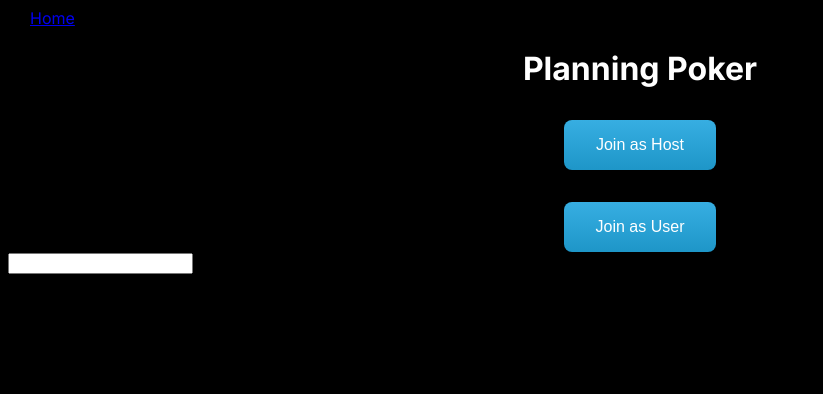
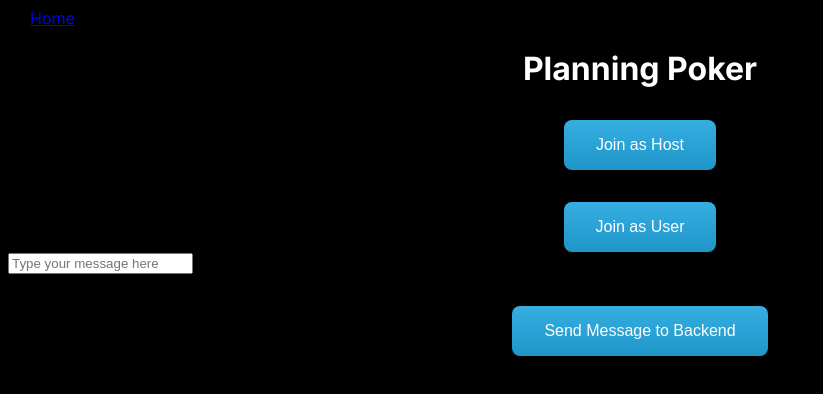
Before and after one commit to iceiceninja/PlanningPoker, a Next.js app in the folder Startup/my-app/: page / in a window 1280 px wide. Shown: the top 394 px of the page, without its empty margins (0-823 px from the left). Built offline with nearby package versions, Linux system fonts and the light colour scheme; no server answers.

Commit message:
Client can send messages to backend

```diff
--- a/Startup/my-app/app/page.tsx
+++ b/Startup/my-app/app/page.tsx
@@ -2,20 +2,36 @@
 import Image from "next/image";
 import Link from 'next/link'
 import { useRouter } from 'next/navigation';
-import { useEffect } from 'react';
-import io from 'socket.io-client';
+import { useState, useEffect, SetStateAction } from 'react';
+// import io from 'socket.io-client';
+import socket from "../socket";
 
 
 export default function Home() {
+  const [message, setMessage] = useState('');  // State to hold the input text
   const router = useRouter(); // Initialize the router
+
   useEffect(() => {
-    const socket = io('http://localhost:3000');
+    // Listen for the connection event
     socket.on('connect', () => {
       console.log('Connected to WebSocket server');
     });
 
+    // Listen for the disconnect event
+    socket.on('disconnect', () => {
+      console.log('Disconnected from WebSocket server');
+    });
+
+    // Listen for responses from the server
+    socket.on('response', (data) => {
+      console.log('Response from server:', data);
+    });
+
+    // Cleanup when the component unmounts
     return () => {
-      socket.disconnect();
+      socket.off('connect');
+      socket.off('disconnect');
+      socket.off('response');
     };
   }, []);
 
@@ -29,6 +45,18 @@ export default function Home() {
     router.push('/user'); // Navigate to /user
   };
 
+  // Function to send a message to the backend
+  // Function to handle sending the message to the backend
+  const sendMessage = () => {
+    if (message.trim() !== '') {
+      socket.emit('message', { text: message });  // Emit the message to the backend
+      setMessage('');  // Clear the input field after sending
+    }
+  };
+  const handleInputChange = (e: any) => {
+    setMessage(e.target.value);
+  };
+
   return (
     <div>
       <li>
@@ -37,7 +65,16 @@ export default function Home() {
       <h1 style={{ color: 'white' }}>Planning Poker</h1>
       <button className="button-43" onClick={joinAsHost}> Join as Host</button>
       <button className="button-43" onClick={joinAsUser}> Join as User</button>
-      <input type="text" />
+      <input
+        type="text"
+        value={message}
+        onChange={handleInputChange}  // Update the state when typing
+        placeholder="Type your message here"
+      />
+      <button className="button-43" onClick={sendMessage}>
+        Send Message to Backend
+      </button>
     </div>
+
   )
 };
--- a/Startup/my-app/package.json
+++ b/Startup/my-app/package.json
@@ -3,7 +3,7 @@
   "version": "0.1.0",
   "private": true,
   "scripts": {
-    "dev": "node server.js",
+    "dev": "next dev",
     "build": "next build",
     "start": "next start",
     "lint": "next lint"
--- a/Startup/my-app/server.js
+++ b/Startup/my-app/server.js
@@ -22,6 +22,11 @@ app.prepare().then(() => {
   io.on('connection', socket => {
     console.log('Client connected');
 
+    socket.on('message', (data) => {
+      console.log('Message from client:', data.text);
+    });
+
+
     socket.on('disconnect', () => {
       console.log('Client disconnected');
     });
--- /dev/null
+++ b/Startup/my-app/socket.js
@@ -0,0 +1,10 @@
+import { io } from 'socket.io-client';
+
+// Initialize the Socket.io connection and export it
+const socket = io('http://localhost:3000', {
+    path: '/socket.io',
+});
+
+// You can add any event listeners here that need to be set up globally
+
+export default socket;
```
